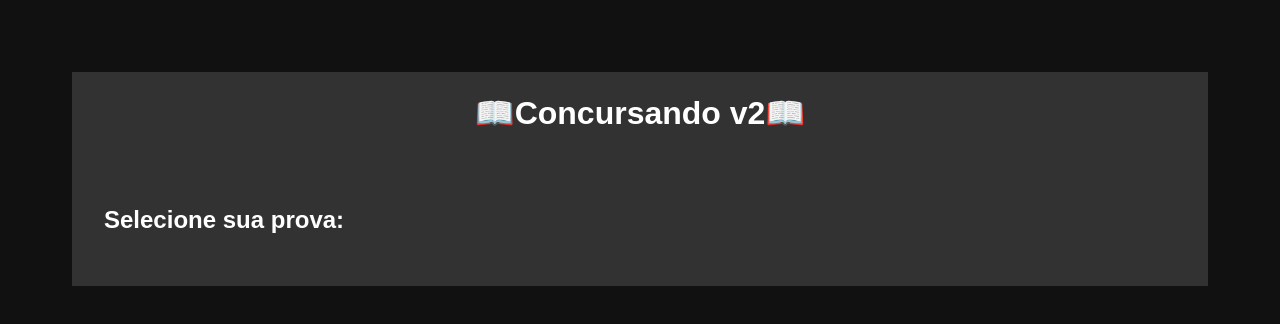
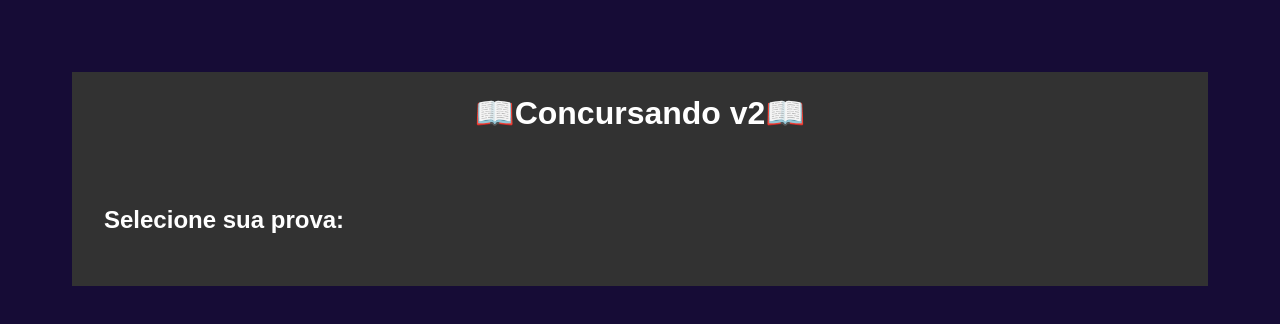
Before and after one commit to rodrigoborgesmachado/oficinaIFTM, a plain HTML site: page index.html in a window 1280 px wide. Drawn offline with nearby package versions, Linux system fonts and the light colour scheme; no server answers.

Commit message:
Alterando a cor

```diff
--- a/css/style.css
+++ b/css/style.css
@@ -1,6 +1,6 @@
 body{
     font-family: sans-serif;
-    background-color: #111111;
+    background-color: #160c36;
     color: #fff;
     height: 100%;
     text-align: justify;
```
